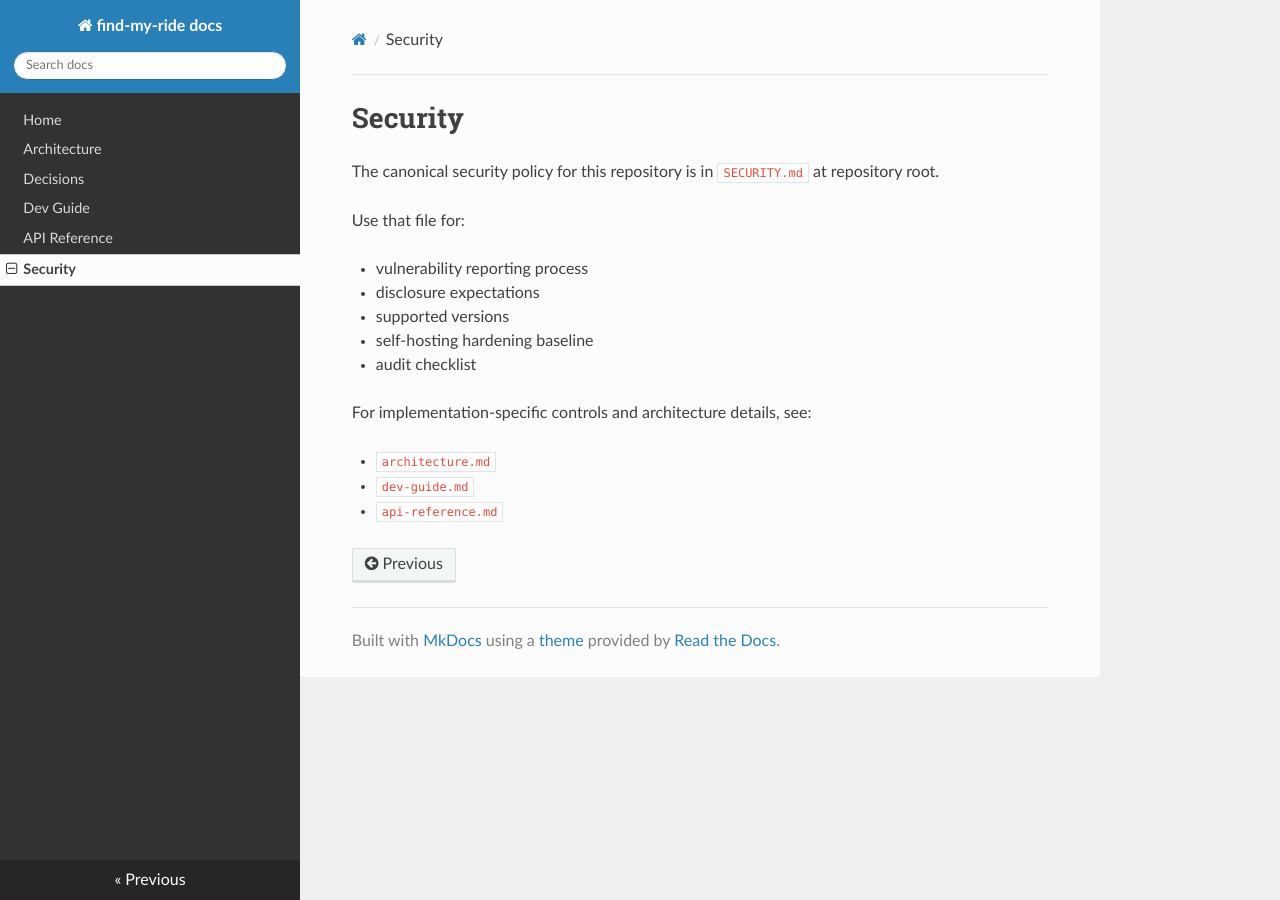
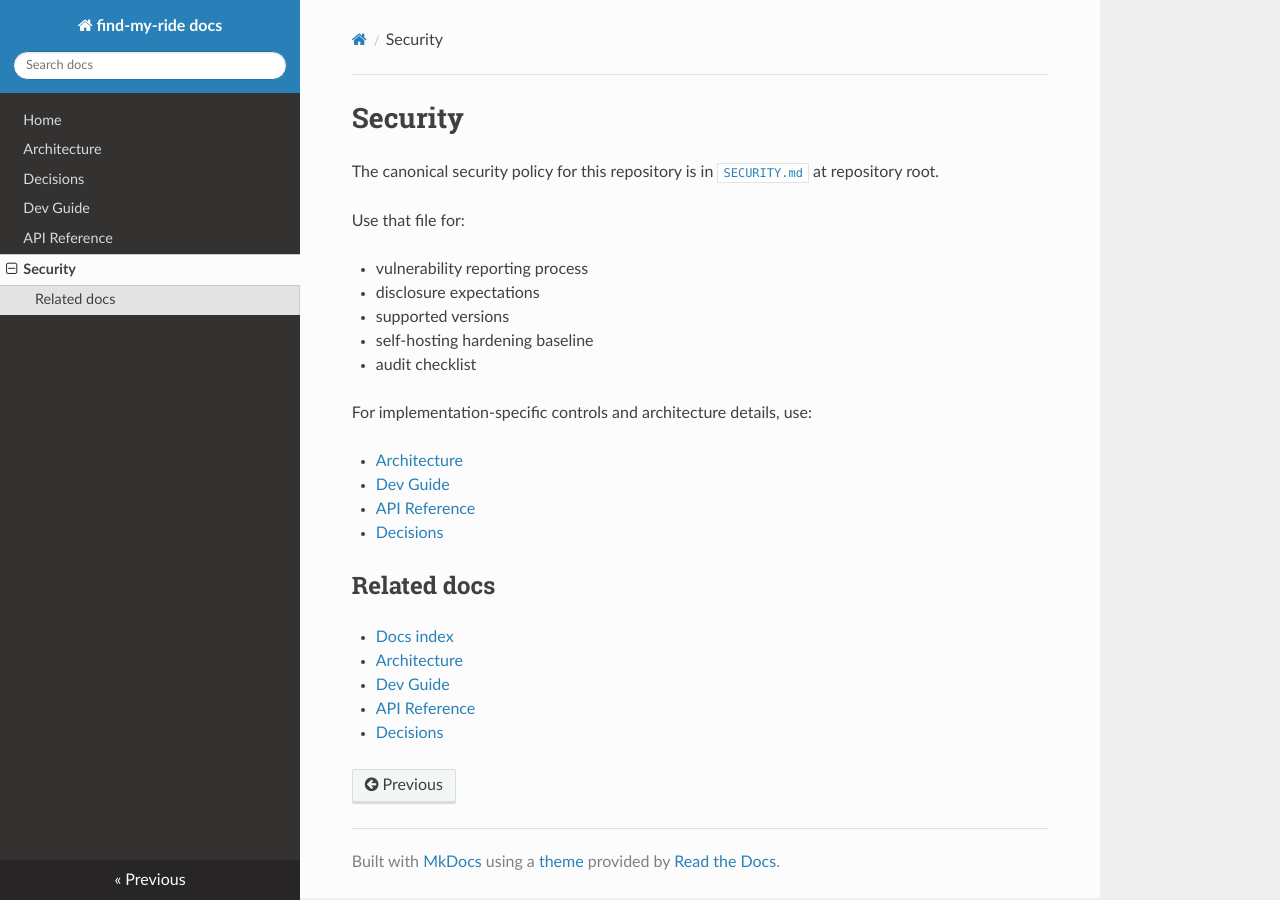
Before and after one commit to niels-emmer/find-my-ride, an MkDocs documentation site: the page built from docs/security.md, in a window 1280 px wide. Built offline with MkDocs 1.6.1, drawn with Linux system fonts in a browser that asks for light colours; nearby versions of some CDN libraries.

Commit message:
docs: clean up and cross-reference all core documentation pages

```diff
--- a/docs/security.md
+++ b/docs/security.md
@@ -1,6 +1,7 @@
 # Security
 
-The canonical security policy for this repository is in `SECURITY.md` at repository root.
+The canonical security policy for this repository is in
+[`SECURITY.md`](https://github.com/niels-emmer/find-my-ride/blob/main/SECURITY.md) at repository root.
 
 Use that file for:
 
@@ -10,8 +11,17 @@ Use that file for:
 - self-hosting hardening baseline
 - audit checklist
 
-For implementation-specific controls and architecture details, see:
+For implementation-specific controls and architecture details, use:
 
-- `architecture.md`
-- `dev-guide.md`
-- `api-reference.md`
+- [Architecture](architecture.md)
+- [Dev Guide](dev-guide.md)
+- [API Reference](api-reference.md)
+- [Decisions](decisions.md)
+
+## Related docs
+
+- [Docs index](index.md)
+- [Architecture](architecture.md)
+- [Dev Guide](dev-guide.md)
+- [API Reference](api-reference.md)
+- [Decisions](decisions.md)
```
Also changed, not shown: docs/api-reference.md (+8 -0 lines), docs/architecture.md (+8 -0 lines), docs/decisions.md (+8 -0 lines), docs/dev-guide.md (+8 -0 lines).
